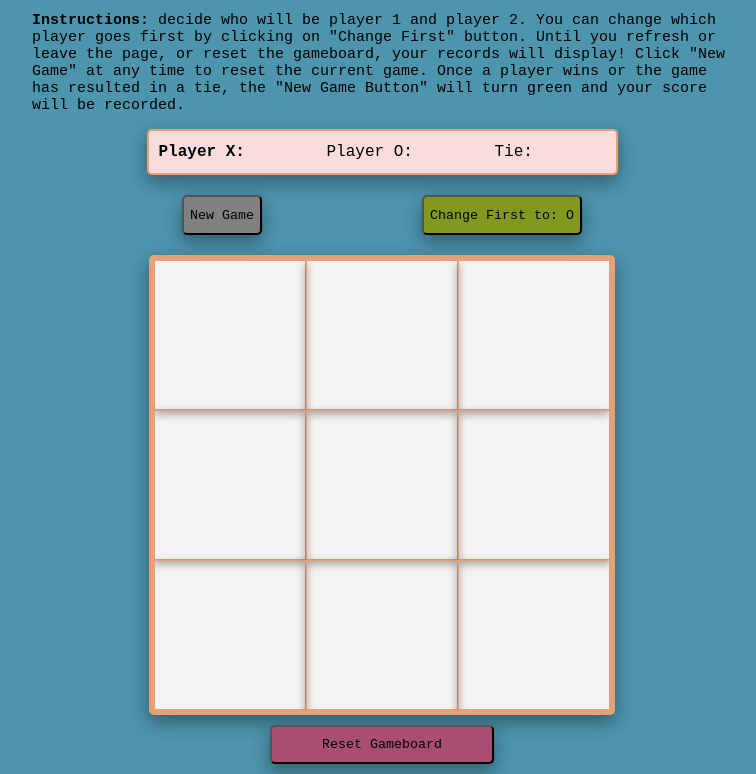
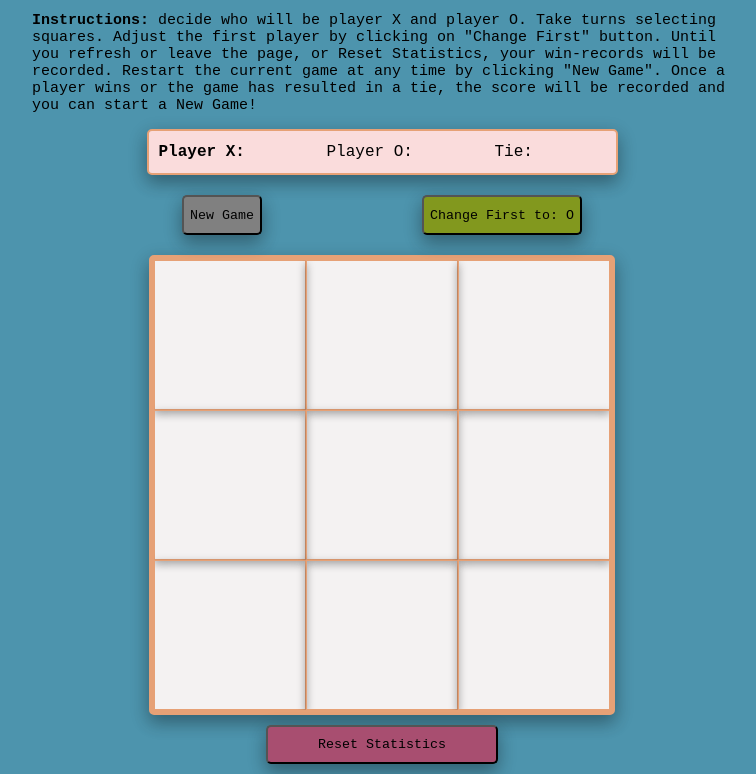
Before and after one commit to estebbins/ttt-project, a plain HTML site: page index.html in a window 1280 px wide. Shown: the part 68-842 px from the top of the page, without its empty margins (258-1014 px from the left). Drawn offline with Linux system fonts and the light colour scheme; a web font is replaced by a local one.

Commit message:
Updated Instructions & changed reset button name to reset statistics

```diff
--- a/index.html
+++ b/index.html
@@ -13,7 +13,7 @@
 <body>
     <h1>Tic-Tac-Toe</h1>
     <div id="messages">
-        <p><strong>Instructions: </strong>decide who will be player 1 and player 2. You can change which player goes first by clicking on "Change First" button. Until you refresh or leave the page, or reset the gameboard, your records will display! Click "New Game" at any time to reset the current game. Once a player wins or the game has resulted in a tie, the "New Game Button" will turn green and your score will be recorded.</p>
+        <p><strong>Instructions: </strong>decide who will be player X and player O. Take turns selecting squares. Adjust the first player by clicking on "Change First" button. Until you refresh or leave the page, or Reset Statistics, your win-records will be recorded. Restart the current game at any time by clicking "New Game". Once a player wins or the game has resulted in a tie, the score will be recorded and you can start a New Game!</p>
     </div>
     <div id="stats"><span id="pX-indicator">Player X: </span><span id="player-X"></span><span id="pO-indicator">Player O: </span><span id='player-O'></span>Tie: <span id="tie"></span></div>
     <div id="top-buttons">
@@ -32,7 +32,7 @@
         <div id="box-9" class="box" class="row-3"></div>
     </div>
     <div>
-        <button id="reset">Reset Gameboard</button>
+        <button id="reset">Reset Statistics</button>
     </div>
     <script src="js/app.js"></script>
 </body>
```
